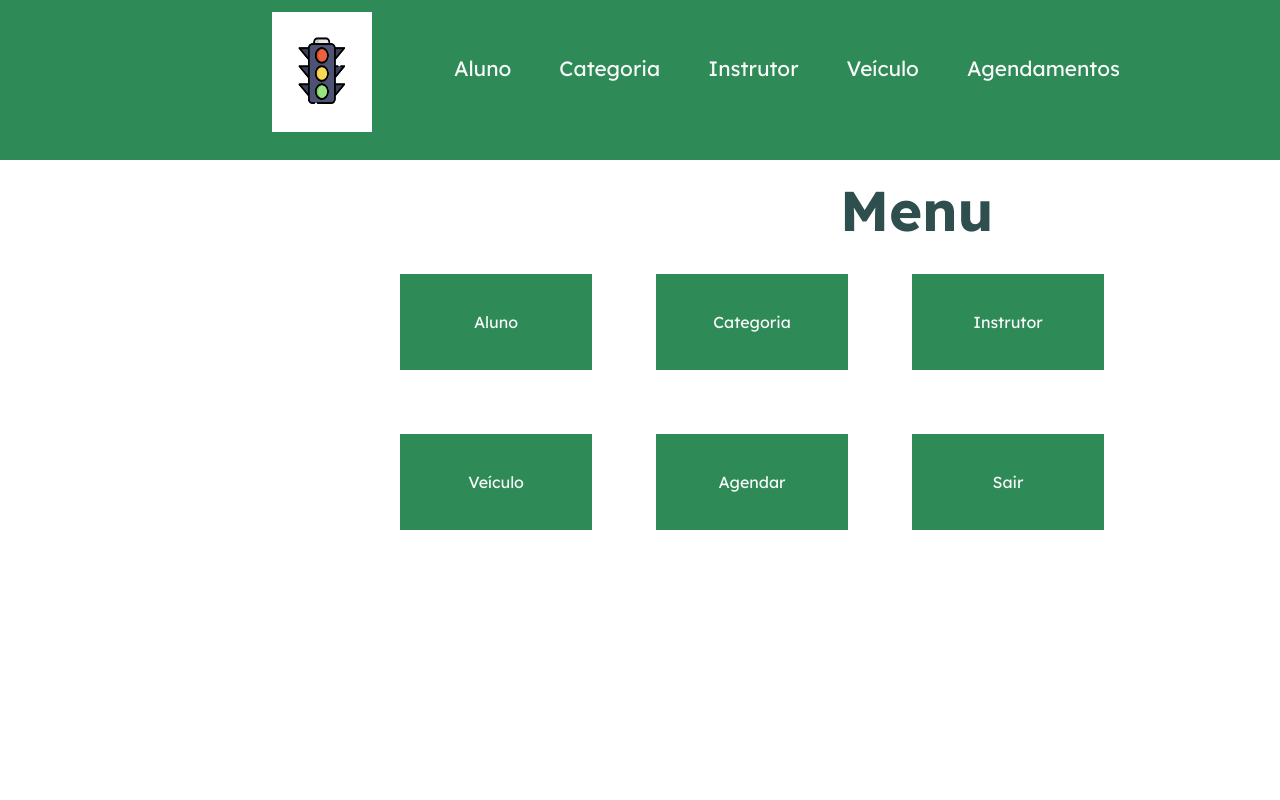
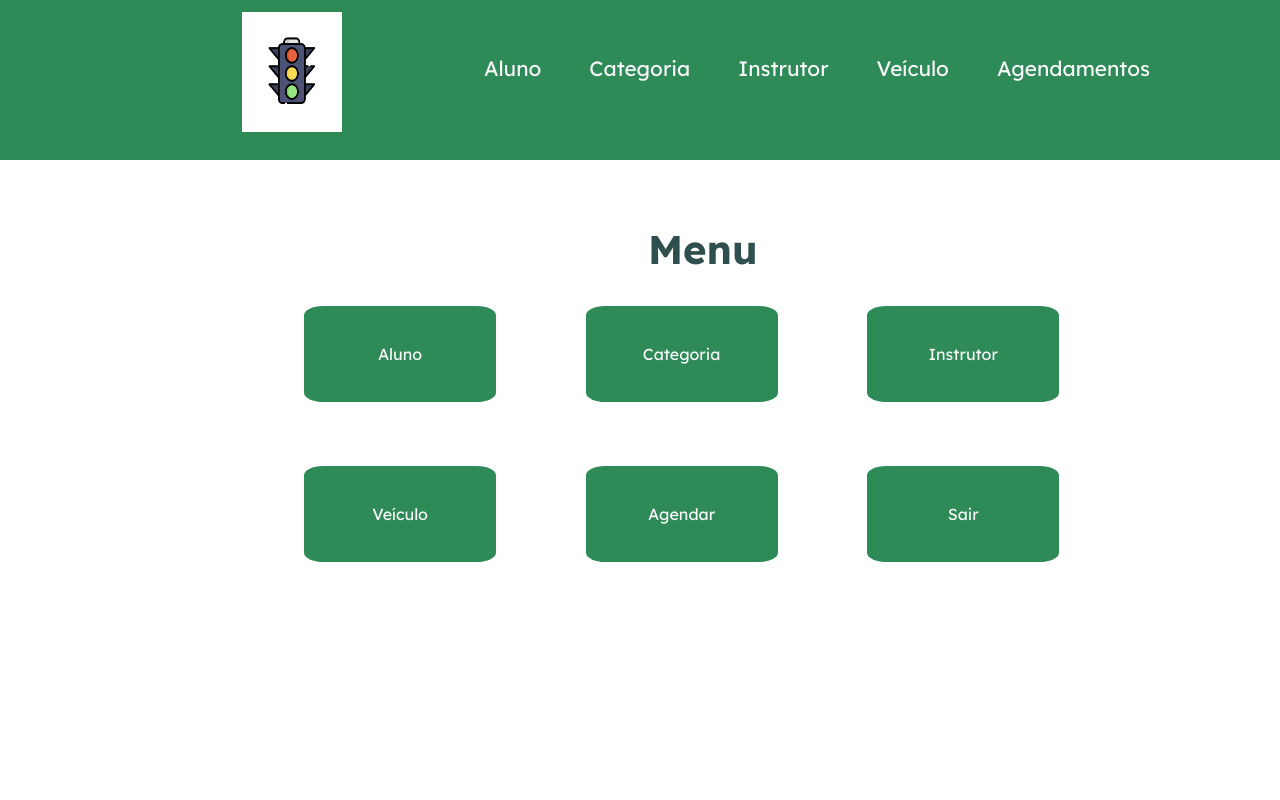
Before and after one commit to luizeduardofr/ProjetoCentroA, a PHP site: page /menu/menu.php in a window 1280 px wide. Run offline with PHP 8.4, Linux system fonts and the light colour scheme.

Commit message:
commit
Atualizando

```diff
--- a/VIEW/css/menu.css
+++ b/VIEW/css/menu.css
@@ -38,7 +38,7 @@ body {
 }
 
 .menu-content {
-    width: 80%;
+    width: 85%;
     height: 100%;
     display: flex;
     flex-direction: row;
@@ -94,13 +94,14 @@ body {
     display: flex;
     flex-direction: column;
     justify-content: space-around;
-    margin-left: 25rem;
+    margin-left: 19rem;
 }
 
 .grid-main-heading {
-    font-size: 3.5rem;
+    font-size: 2.5rem;
     color: #2F4F4F;
-    margin-left: 27.5rem;
+    margin-left: 21.5rem;
+    margin-top: 4rem;
 }
 
 .grid {
@@ -109,6 +110,7 @@ body {
     grid-template-columns: repeat(3, 1fr);
     gap: 4rem;
     counter-reset: grid-counter;
+    margin-top: 2rem;
 }
 
 .card {
@@ -118,6 +120,7 @@ body {
     justify-content: center;
     align-items: center;
     background-color: #2E8B57;
+    border-radius: 10%;
 }
 
 .card a:hover {
--- a/VIEW/login/login.php
+++ b/VIEW/login/login.php
@@ -4,6 +4,7 @@ session_start();
 require_once '../../DAL/conexao.php';
 
 use DAL\Conexao;
+
 $loginError = "";
 
 if (isset($_POST['usuario']) || isset($_POST['senha'])) {
@@ -59,10 +60,11 @@ if (isset($_POST['usuario']) || isset($_POST['senha'])) {
                 <input type="password" name="senha" required>
                 <label for="">Senha</label>
             </div>
-            <input type="submit" value="Entrar">
             <?php if(isset($loginError)){
                 echo "<div class='danger'>$loginError</div>";
             } ?>
+            <br>
+            <input type="submit" value="Entrar">
         </form>
     </div>
 
```
